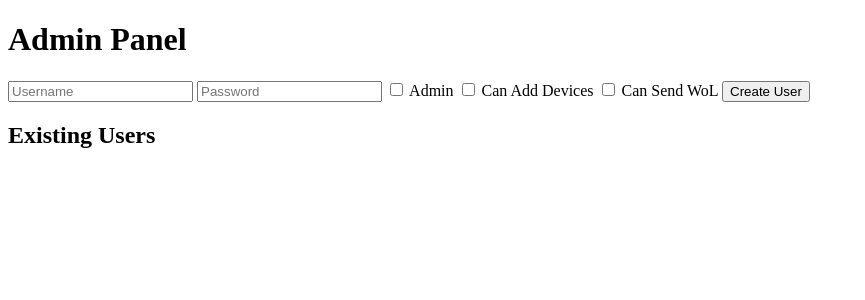
After one commit to steno86/wol-sl, a Flask app: template templates/admin.html in a window 1280 px wide. The commit adds this page. Shown: the top 300 px of the page, without its empty margins (0-865 px from the left). Run offline with Flask 3, Linux system fonts and the light colour scheme; the template is opened without the code that fills it, so the values that code supplies are empty.

Commit message:
First Commit

```diff
--- a/app.py
+++ b/app.py
@@ -1,22 +1,43 @@
-from flask import Flask, request, render_template, redirect, url_for
-import sqlite3
+from flask import Flask, request, render_template, redirect, url_for, flash
+from flask_sqlalchemy import SQLAlchemy
+from flask_login import LoginManager, UserMixin, login_user, login_required, logout_user, current_user
 import psutil
 import socket
 from wakeonlan import send_magic_packet
+from werkzeug.security import generate_password_hash, check_password_hash
 
 app = Flask(__name__)
+app.config['SECRET_KEY'] = 'your_secret_key'
+app.config['SQLALCHEMY_DATABASE_URI'] = 'sqlite:///wol.db'
+app.config['SQLALCHEMY_TRACK_MODIFICATIONS'] = False
 
-# SQLite Datenbank Initialisierung
+db = SQLAlchemy(app)
+login_manager = LoginManager()
+login_manager.init_app(app)
+login_manager.login_view = 'login'
+
+# Benutzer- und Rollenmodelle definieren
+class User(UserMixin, db.Model):
+    id = db.Column(db.Integer, primary_key=True)
+    username = db.Column(db.String(150), unique=True, nullable=False)
+    password = db.Column(db.String(150), nullable=False)
+    is_admin = db.Column(db.Boolean, default=False)
+    can_add_devices = db.Column(db.Boolean, default=False)
+    can_send_wol = db.Column(db.Boolean, default=False)
+
+class Device(db.Model):
+    id = db.Column(db.Integer, primary_key=True)
+    name = db.Column(db.String(150), nullable=False)
+    mac = db.Column(db.String(17), nullable=False)
+    interface = db.Column(db.String(150), nullable=False)
+
+# Datenbank initialisieren
 def init_db():
-    conn = sqlite3.connect('wol.db')
-    cursor = conn.cursor()
-    cursor.execute('''CREATE TABLE IF NOT EXISTS devices (
-                        id INTEGER PRIMARY KEY AUTOINCREMENT,
-                        name TEXT NOT NULL,
-                        mac TEXT NOT NULL,
-                        interface TEXT NOT NULL)''')
-    conn.commit()
-    conn.close()
+    db.create_all()
+
+@login_manager.user_loader
+def load_user(user_id):
+    return User.query.get(int(user_id))
 
 # Funktion zum Ermitteln der Netzwerkschnittstellen und IP-Adressen
 def get_network_interfaces():
@@ -28,56 +49,84 @@ def get_network_interfaces():
                 interfaces[interface_name] = addr.address
     return interfaces
 
-# Funktion zum Ermitteln der IP-Adresse eines Interfaces
-def get_ip_address(interface_name):
-    try:
-        addrs = psutil.net_if_addrs()
-        if interface_name in addrs:
-            for addr in addrs[interface_name]:
-                if addr.family == socket.AF_INET:
-                    return addr.address
-    except KeyError:
-        return None
-    return None
+@app.route('/login', methods=['GET', 'POST'])
+def login():
+    if request.method == 'POST':
+        username = request.form['username']
+        password = request.form['password']
+        user = User.query.filter_by(username=username).first()
+        if user and check_password_hash(user.password, password):
+            login_user(user)
+            return redirect(url_for('index'))
+        else:
+            flash('Login failed. Check your username and/or password.')
+    return render_template('login.html')
+
+@app.route('/logout')
+@login_required
+def logout():
+    logout_user()
+    return redirect(url_for('login'))
+
+@app.route('/admin', methods=['GET', 'POST'])
+@login_required
+def admin():
+    if not current_user.is_admin:
+        return redirect(url_for('index'))
+
+    if request.method == 'POST':
+        username = request.form['username']
+        password = request.form['password']
+        is_admin = 'is_admin' in request.form
+        can_add_devices = 'can_add_devices' in request.form
+        can_send_wol = 'can_send_wol' in request.form
+
+        hashed_password = generate_password_hash(password, method='sha256')
+        new_user = User(username=username, password=hashed_password, is_admin=is_admin,
+                        can_add_devices=can_add_devices, can_send_wol=can_send_wol)
+        db.session.add(new_user)
+        db.session.commit()
+        flash('New user created successfully.')
+
+    users = User.query.all()
+    return render_template('admin.html', users=users)
 
 @app.route('/')
+@login_required
 def index():
-    conn = sqlite3.connect('wol.db')
-    cursor = conn.cursor()
-    cursor.execute("SELECT * FROM devices")
-    devices = cursor.fetchall()
-    conn.close()
-
-    # Erhalte die verfügbaren Netzwerkschnittstellen und IP-Adressen
+    devices = Device.query.all()
     interfaces = get_network_interfaces()
 
     return render_template('index.html', devices=devices, interfaces=interfaces)
 
 @app.route('/add', methods=['POST'])
+@login_required
 def add_device():
+    if not current_user.can_add_devices:
+        flash('You do not have permission to add devices.')
+        return redirect(url_for('index'))
+
     name = request.form['name']
     mac = request.form['mac']
     interface = request.form['interface']
-    conn = sqlite3.connect('wol.db')
-    cursor = conn.cursor()
-    cursor.execute("INSERT INTO devices (name, mac, interface) VALUES (?, ?, ?)", (name, mac, interface))
-    conn.commit()
-    conn.close()
+    new_device = Device(name=name, mac=mac, interface=interface)
+    db.session.add(new_device)
+    db.session.commit()
     return redirect(url_for('index'))
 
 @app.route('/wake/<int:device_id>')
+@login_required
 def wake_device(device_id):
-    conn = sqlite3.connect('wol.db')
-    cursor = conn.cursor()
-    cursor.execute("SELECT mac, interface FROM devices WHERE id=?", (device_id,))
-    device = cursor.fetchone()
-    conn.close()
+    if not current_user.can_send_wol:
+        flash('You do not have permission to send Wake-on-LAN packets.')
+        return redirect(url_for('index'))
+
+    device = Device.query.get(device_id)
     if device:
-        mac, interface = device
-        ip_address = get_ip_address(interface)
+        ip_address = get_ip_address(device.interface)
         if ip_address:
-            print(f"Attempting to send WoL packet to MAC: {mac} via IP: {ip_address}")
-            send_magic_packet(mac, interface=ip_address)  # Verwende die IP-Adresse als Interface
+            print(f"Attempting to send WoL packet to MAC: {device.mac} via IP: {ip_address}")
+            send_magic_packet(device.mac, interface=ip_address)  # Verwende die IP-Adresse als Interface
     return redirect(url_for('index'))
 
 if __name__ == '__main__':
--- a/requirements.txt
+++ b/requirements.txt
@@ -1,3 +1,5 @@
 Flask==2.3.3
 psutil==5.9.5
 wakeonlan==2.1.0
+Flask-Login==0.6.2
+Flask-SQLAlchemy==3.0.4
--- /dev/null
+++ b/templates/admin.html
@@ -0,0 +1,31 @@
+<!DOCTYPE html>
+<html lang="en">
+<head>
+    <meta charset="UTF-8">
+    <meta name="viewport" content="width=device-width, initial-scale=1.0">
+    <title>Admin Panel</title>
+</head>
+<body>
+    <h1>Admin Panel</h1>
+    <form action="/admin" method="post">
+        <input type="text" name="username" placeholder="Username" required>
+        <input type="password" name="password" placeholder="Password" required>
+        <label>
+            <input type="checkbox" name="is_admin"> Admin
+        </label>
+        <label>
+            <input type="checkbox" name="can_add_devices"> Can Add Devices
+        </label>
+        <label>
+            <input type="checkbox" name="can_send_wol"> Can Send WoL
+        </label>
+        <button type="submit">Create User</button>
+    </form>
+    <h2>Existing Users</h2>
+    <ul>
+        {% for user in users %}
+        <li>{{ user.username }} - Admin: {{ user.is_admin }} - Can Add Devices: {{ user.can_add_devices }} - Can Send WoL: {{ user.can_send_wol }}</li>
+        {% endfor %}
+    </ul>
+</body>
+</html>
```
Also changed, not shown: templates/index.html (+23 -5 lines), templates/login.html (added, +16 -0 lines).
